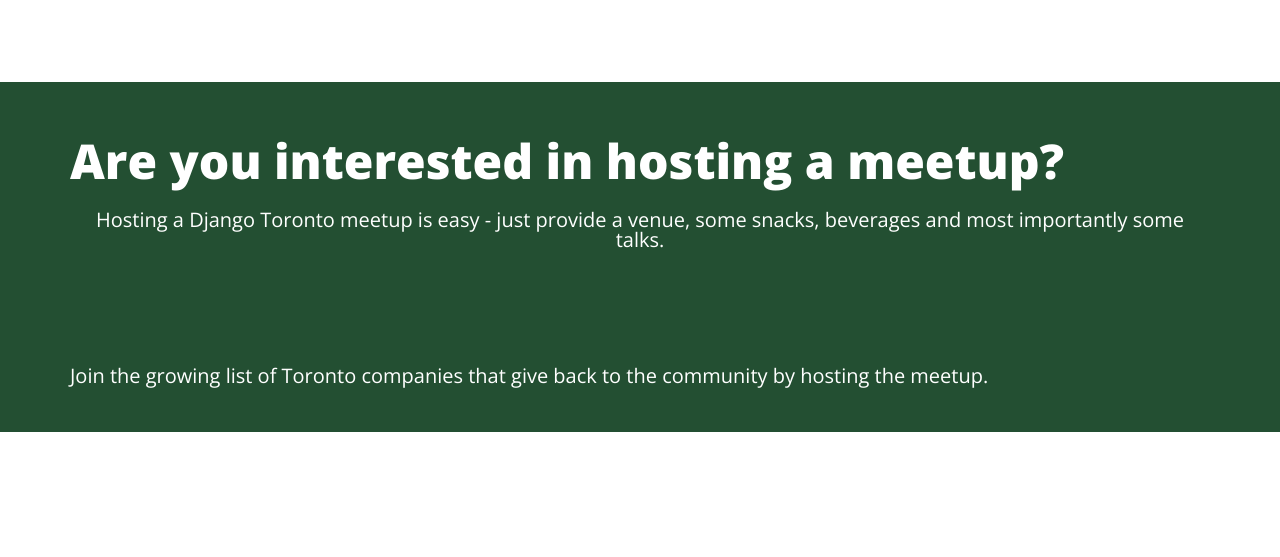
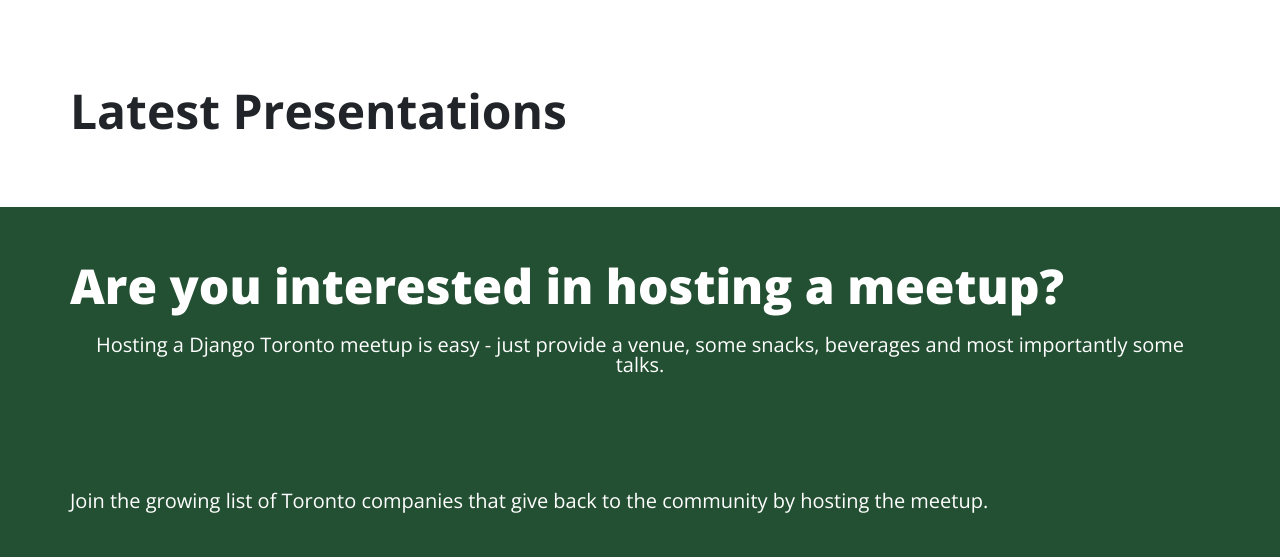
Before and after one commit to ashchristopher/django-toronto, a Django app: page / in a window 1280 px wide. Shown: the part 1560-2117 px from the top of the page. Before the commit the page ends 1992 px from the top, so only its background shows below. Run offline with Django 3.2, Linux system fonts and the light colour scheme; data that the repository does not hold is empty; parts of the project's set-up code (start-up, migrations or seed data) failed here and were passed over; some libraries are stand-ins or nearby versions.

Commit message:
Added placeholder for presentations

```diff
--- a/pages/static/pages/css/homepage.css
+++ b/pages/static/pages/css/homepage.css
@@ -78,3 +78,9 @@
     width: 140px;
     height: 140px;
 }
+
+.avatar {
+    border-radius: 500px;
+    width: 65px;
+    height: 65px;
+}
--- a/pages/templates/pages/homepage.html
+++ b/pages/templates/pages/homepage.html
@@ -82,7 +82,6 @@
 
     <div id='upcoming-event' class='row section'>
         <div class='container'>
-            <div class='span12'>
             <div class='row'>
                 <div id='next-event-map' class='span12'></div>
             </div>
@@ -98,6 +97,24 @@
                 </div>
             </div>
         </div>
+    </div>
+
+    <div class='row section'>
+        <div class='container'>
+            <div class='row'>
+                <h2 class='span12'>Latest Presentations</h2>
+            </div>
+
+            {% for presentation in latest_presentations %}
+                <div class='row'>
+                    <div class='span4'>
+                        <img src='{{ STATIC_URL }}/images/no-avatar.jpg' class='avatar'> Title
+                    </div>
+                    <div class='span4 offset4'>
+                        Details
+                    </div>
+                </div>
+            {% endfor %}
         </div>
     </div>
 
```
Also changed, not shown: django_toronto/static-media/images/no-avatar.jpg (added). Lines whose indentation alone changed are shown as unchanged.
